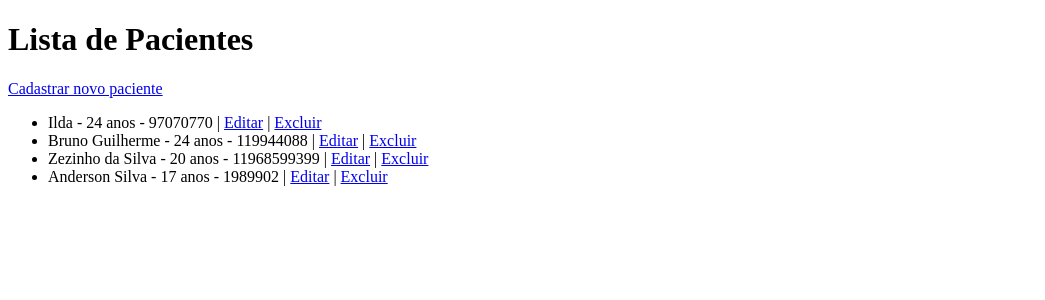
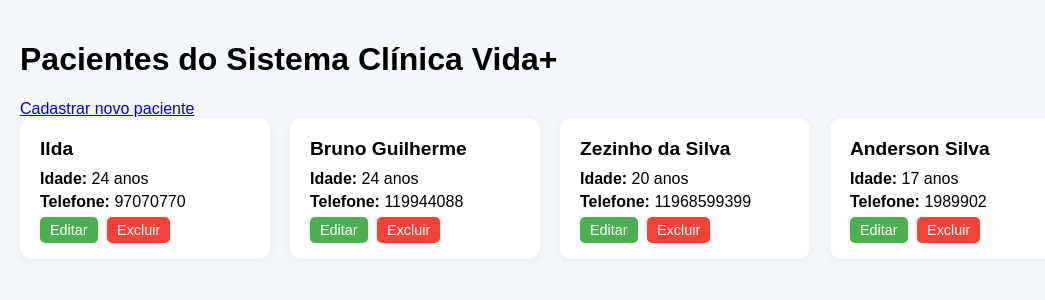
Before and after one commit to BrunoArrudas/Sistema_Clinica_Vida_Mais, a Flask app: page / in a window 1280 px wide. Shown: the top 300 px of the page, without its empty margins (0-1045 px from the left). Run offline with Flask 3, Linux system fonts and the light colour scheme.

Commit message:
Atualização visual com estilização das paginas do sistema

```diff
--- a/static/style.css
+++ b/static/style.css
@@ -0,0 +1,151 @@
+/* ===== Corpo da página ===== */
+body {
+    font-family: Arial, sans-serif;
+    background-color: #f5f8fa;
+    margin: 0;
+    padding: 20px;
+}
+
+/* ===== Cards genéricos ===== */
+.card {
+    background-color: #fff;
+    border-radius: 12px;
+    box-shadow: 0 2px 10px rgba(0,0,0,0.05);
+    padding: 20px;
+    box-sizing: border-box;
+    transition: all 0.3s ease;
+}
+
+/* Hover para todos os cards */
+.card:hover {
+    transform: translateY(-5px);
+    box-shadow: 0 6px 20px rgba(0,0,0,0.15);
+}
+
+/* ===== Lista de pacientes ===== */
+.pacientes-container {
+    display: flex;
+    flex-wrap: wrap;
+    gap: 20px;
+    padding: 0;
+    margin: 0;
+}
+
+.paciente-card {
+    width: 250px;
+}
+
+/* Conteúdo dos cards de pacientes */
+.paciente-card h3 {
+    margin-top: 0;
+    margin-bottom: 10px;
+    font-size: 1.2em;
+}
+
+.paciente-card p {
+    margin: 5px 0;
+}
+
+/* Links de ação */
+.acoes {
+    margin-top: 10px;
+}
+
+.acoes a {
+    text-decoration: none;
+    padding: 5px 10px;
+    border-radius: 5px;
+    margin-right: 5px;
+    font-size: 0.9em;
+    transition: all 0.3s ease;
+}
+
+.acoes a.editar {
+    background-color: #4CAF50;
+    color: #fff;
+}
+
+.acoes a.editar:hover {
+    background-color: #45a049;
+}
+
+.acoes a.excluir {
+    background-color: #f44336;
+    color: #fff;
+}
+
+.acoes a.excluir:hover {
+    background-color: #d32f2f;
+}
+
+/* ===== Página de cadastro ===== */
+.cadastrar-container {
+    display: flex;
+    justify-content: center;
+    align-items: center;
+    min-height: 80vh;
+    padding: 20px;
+}
+
+.cadastrar-card {
+    width: 100%;
+    max-width: 400px;
+}
+
+.cadastrar-card h1 {
+    text-align: center;
+    margin-bottom: 20px;
+}
+
+/* Inputs e labels do formulário */
+.cadastrar-card label {
+    display: block;
+    margin-bottom: 5px;
+    font-weight: bold;
+}
+
+.cadastrar-card input {
+    width: 100%;
+    padding: 10px;
+    margin-bottom: 15px;
+    border: 1px solid #ddd;
+    border-radius: 8px;
+    box-sizing: border-box;
+    transition: border 0.3s ease;
+}
+
+.cadastrar-card input:focus {
+    border-color: #4CAF50;
+    outline: none;
+}
+
+/* Botão salvar */
+.cadastrar-card button {
+    width: 100%;
+    padding: 12px;
+    background-color: #4CAF50;
+    color: #fff;
+    border: none;
+    border-radius: 8px;
+    font-size: 1em;
+    cursor: pointer;
+    transition: background-color 0.3s ease;
+}
+
+.cadastrar-card button:hover {
+    background-color: #45a049;
+}
+
+/* Link voltar */
+.cadastrar-card .voltar {
+    display: block;
+    margin-top: 15px;
+    text-align: center;
+    text-decoration: none;
+    color: #555;
+    transition: color 0.3s ease;
+}
+
+.cadastrar-card .voltar:hover {
+    color: #000;
+}
--- a/templates/index.html
+++ b/templates/index.html
@@ -1,21 +1,27 @@
 <!DOCTYPE html>
 <html>
 <head>
-    <title>Pacientes</title>
+    <title>Pagina Inicial</title>
     <link rel="stylesheet" href="{{ url_for('static', filename='style.css') }}">
 </head>
 <body>
-    <h1>Lista de Pacientes</h1>
+    <h1 id="x1">Pacientes do Sistema Clínica Vida+</h1>
     <!-- Link para página de cadastro usando url_for do Flask -->
     <a href="{{ url_for('cadastrar') }}">Cadastrar novo paciente</a>
-    <ul>
-        {% for paciente in pacientes %}
-            <li>
-                {{ paciente.nome }} - {{ paciente.idade }} anos - {{ paciente.telefone }}
-                | <a href="{{ url_for('editar', id=paciente.id) }}">Editar</a>
-                | <a href="{{ url_for('excluir', id=paciente.id) }}" onclick="return confirm('Tem certeza que deseja excluir?')">Excluir</a>
-            </li>
-        {% endfor %}
-    </ul>
+
+<div class="pacientes-container">
+    {% for paciente in pacientes %}
+        <div class="card paciente-card">
+            <h3>{{ paciente.nome }}</h3>
+            <p><strong>Idade:</strong> {{ paciente.idade }} anos</p>
+            <p><strong>Telefone:</strong> {{ paciente.telefone }}</p>
+            <div class="acoes">
+                <a href="{{ url_for('editar', id=paciente.id) }}" class="editar">Editar</a>
+                <a href="{{ url_for('excluir', id=paciente.id) }}" class="excluir" onclick="return confirm('Tem certeza que deseja excluir?')">Excluir</a>
+            </div>
+        </div>
+    {% endfor %}
+</div>
+
 </body>
 </html>
```
Also changed, not shown: templates/cadastrar.html (+19 -11 lines), templates/editar.html (+19 -9 lines), instance/clinica.db.
